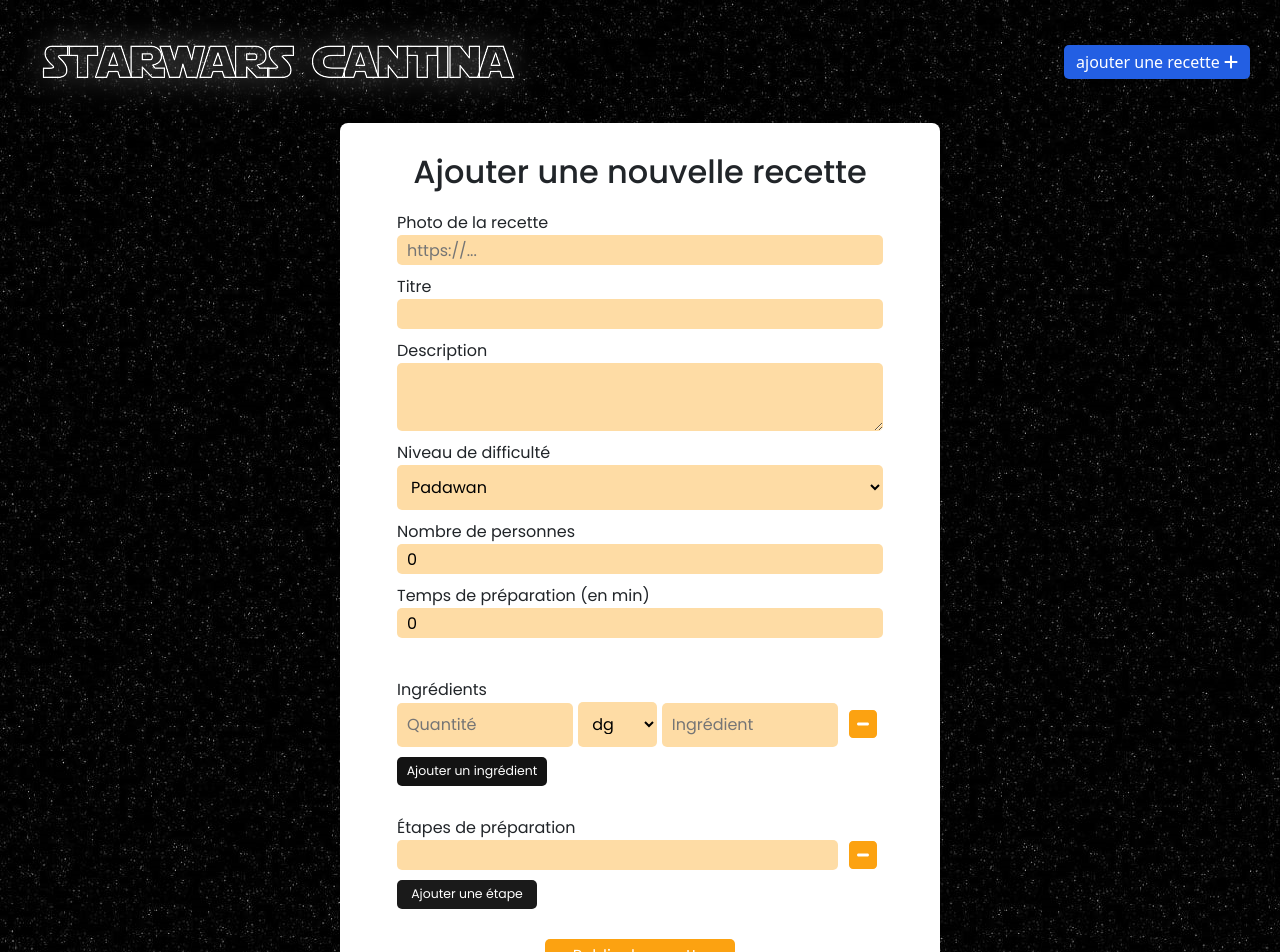
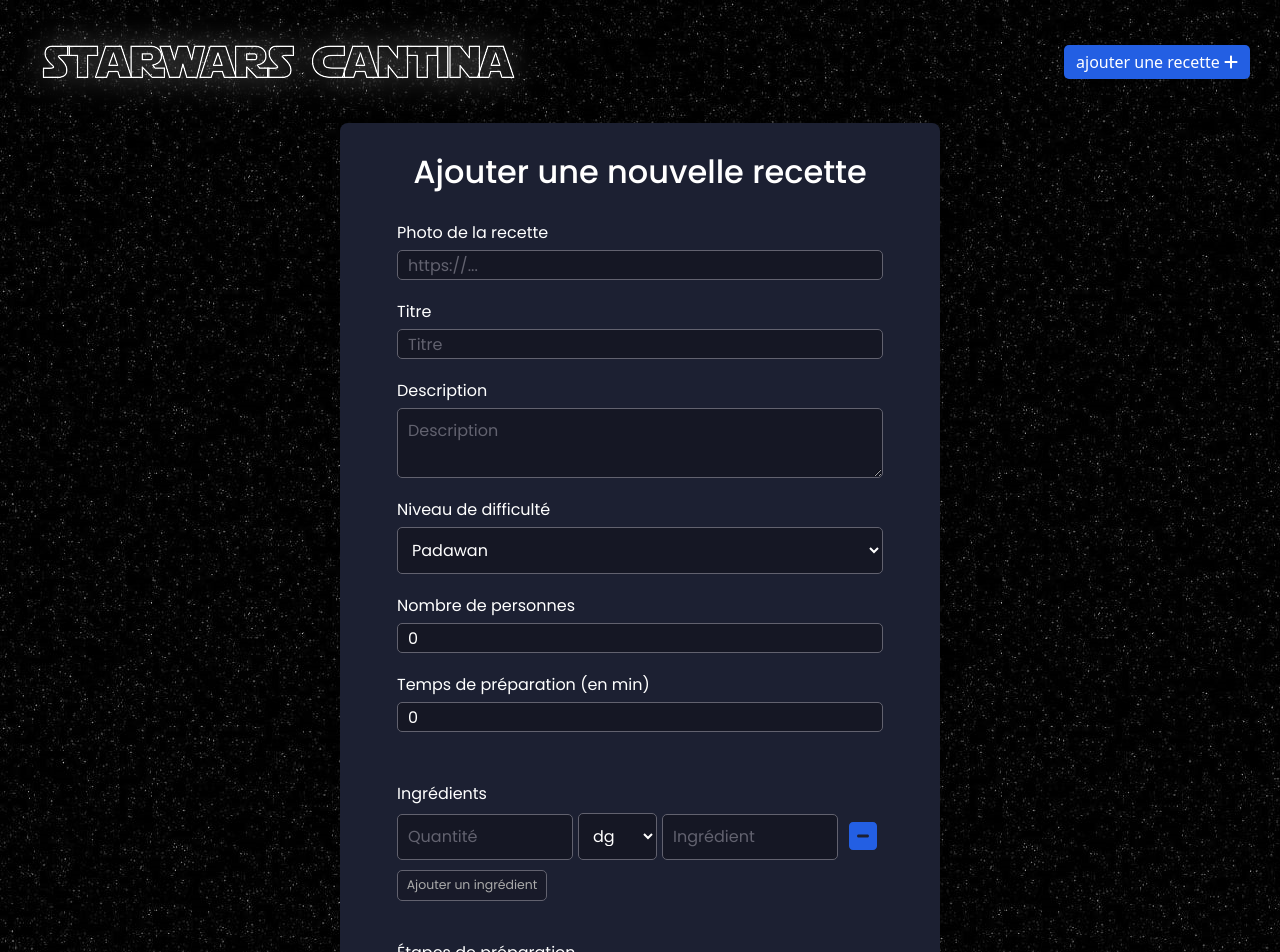
Before and after one commit to LzAkm/Cantina, a React (Create React App) app: page /addRecipe in a window 1280 px wide. Shown: the top 952 px of the page. Built offline with nearby package versions, Linux system fonts and the light colour scheme.

Commit message:
Changement du style de l'application

```diff
--- a/src/Component/FormRecipe.jsx
+++ b/src/Component/FormRecipe.jsx
@@ -133,6 +133,7 @@
                         type="text"
                         name="titre"
                         value={recipe.titre}
+                        placeholder='Titre'
                         onChange={handleInputChange}
                         required
                     />
@@ -141,6 +142,7 @@
                     <label>Description</label>
                     <textarea
                         name="description"
+                        placeholder='Description'
                         value={recipe.description}
                         onChange={handleInputChange}
                         required
@@ -225,6 +227,7 @@
                             <input
                                 type="text"
                                 value={etape}
+                                placeholder='Etape de préparation'
                                 onChange={(event) => handleStepIngredientChange(index, event, 'etapes')}
                                 required
                             />
--- a/src/Styles/AddRecipeForm.css
+++ b/src/Styles/AddRecipeForm.css
@@ -15,13 +15,14 @@
     height: auto;
     display: flex;
     padding: 30px;
+    color: white;
     text-align: center;
     border-radius: 8px;
     margin-bottom: 30px;
     align-items: center;
     flex-direction: column;
     justify-content: center;
-    background-color: white;
+    background-color: #1c2032;
     font-family: 'Poppins', sans-serif;
 }
 
@@ -42,22 +43,37 @@
     flex-direction: column;
 }
 
+div.field label{
+    margin-top: 10px;
+    margin-bottom: 5px;
+}
+
 .field input{
     width: 100%;
     height: 30px;
-    border: none;
     padding: 10px;
+    color: white;
     border-radius: 5px;
-    background-color: #fca21160;
+    border: 1px solid #62626f;
+    background-color: #151724;
+}
+
+.field input::placeholder{
+    color: #62626f;
 }
 
 textarea{
     width: 100%;
-    border: none;
     padding: 10px;
+    color: white;
     font-size: 1rem;
     border-radius: 5px;
-    background-color: #fca21160;
+    border: 1px solid #62626f;
+    background-color: #151724;
+}
+
+textarea::placeholder{
+    color: #62626f;
 }
 
 div.steps{
@@ -77,14 +93,25 @@
 
 .steps input{
     width: 100%;
-    height: 30px;
-    border: none;
+    height: 45px;
     padding: 10px;
     display: flex;
+    color: white;
     margin-right: 5px;
     border-radius: 5px;
     margin-bottom: 10px;
-    background-color: #fca21160;
+    border: 1px solid #62626f;
+    background-color: #151724;
+}
+
+.steps input::placeholder{
+    color: #62626f;
+}
+
+
+.steps label{
+    margin-top: 10px;
+    margin-bottom: 7px;
 }
 
 button.minus{
@@ -94,7 +121,7 @@
 
 .minus-icon{
     font-size: 32px;
-    color: #fca211;
+    color: #235fe3;
     margin-top: -8px;
 }
 
@@ -130,13 +157,23 @@
 .form-ingredients input{
     width: 100%;
     height: auto;
-    border: none;
     padding: 10px;
     display: flex;
+    color: white;
     margin-right: 5px;
     border-radius: 5px;
     margin-bottom: 10px;
-    background-color: #fca21160;
+    border: 1px solid #62626f;
+    background-color: #151724;
+}
+
+.form-ingredients input::placeholder{
+    color: #62626f;
+}
+
+.form-ingredients label{
+    margin-top: 10px;
+    margin-bottom: 7px;
 }
 
 button.minus{
@@ -146,17 +183,18 @@
 
 .minus-icon{
     font-size: 32px;
-    color: #fca211;
+    color: #235fe3;
     margin-top: -8px;
 }
 
 div.field select {
     width: 100%;
     height: auto;
-    border: none;
     padding: 10px;
+    color: white;
     border-radius: 5px;
-    background-color: #fca21160;
+    border: 1px solid #62626f;
+    background-color: #151724;
 }
 
 div.field select option {
@@ -167,12 +205,13 @@
 div.form-ingredients select {
     width: 40%;
     height: auto;
-    border: none;
     padding: 10px;
+    color: white;
     margin-right: 5px;
     border-radius: 5px;
     margin-bottom: 10px;
-    background-color: #fca21160;
+    border: 1px solid #62626f;
+    background-color: #151724;
 }
 
 div.form-ingredients select option {
@@ -185,10 +224,22 @@
     border: none;
     width: 150px;
     padding: 5px;
+    color: #aaaaaa;
     font-size: 0.78rem;
-    color: white;
     border-radius: 5px;
-    background-color: #131313;
+    border: 1px solid #62626f;
+    background-color: #181a29;
+}
+
+button.add-step{
+    border: none;
+    width: 150px;
+    padding: 5px;
+    color: #aaaaaa;
+    font-size: 0.78rem;
+    border-radius: 5px;
+    border: 1px solid #62626f;
+    background-color: #181a29;
 }
 
 button.add-recipe{
@@ -196,6 +247,7 @@
     padding: 5px;
     border: none;
     color: white;
+    margin-top: 20px;
     border-radius: 5px;
-    background-color: #fca211;
+    background-color: #235fe3;
 }
--- a/src/Styles/FormRecipe.css
+++ b/src/Styles/FormRecipe.css
@@ -1,5 +1,5 @@
 .error-message{
-    color: gray;
+    color: #f84847;
     margin-top: 6px;
     font-weight: 400;
     font-size: 0.76rem;
--- a/src/Styles/RecipesDetail.css
+++ b/src/Styles/RecipesDetail.css
@@ -12,12 +12,13 @@
     height: auto;
     padding: 20px;
     display: flex;
+    color: white;
     border-radius: 8px;
     margin-bottom: 40px;
     align-items: center;
     flex-direction: column;
     justify-content: center;
-    background-color: white;
+    background-color: #1c2032;
 }
 
 .details-header {
@@ -34,7 +35,7 @@
 .details-header h4{
     font-size: 3rem;
     font-weight: 700;
-    color: #fca211a3;
+    color: #235fe3;
     margin-bottom: 20px;
     font-family: 'Poppins', sans-serif;
 }
@@ -78,7 +79,7 @@
 }
 
 .info .icon {
-    color: #FCA311;
+    color: #235fe3;
     margin-right: 10px;
 }
 
@@ -148,12 +149,12 @@
     width: 35px;
     height: 35px;
     display: flex;
-    color: white;
+    color: black;
     border-radius: 5px;
     margin-right: 10px;
     align-items: center;
     justify-content: center;
-    background-color: rgb(22, 22, 22);
+    background-color: white;
 }
 
 .step p {
@@ -177,5 +178,5 @@
     border-radius: 5px;
     padding-left: 12px;
     padding-right: 12px;
-    background-color: #FCA311;
+    background-color: #235fe3;
 }
```
